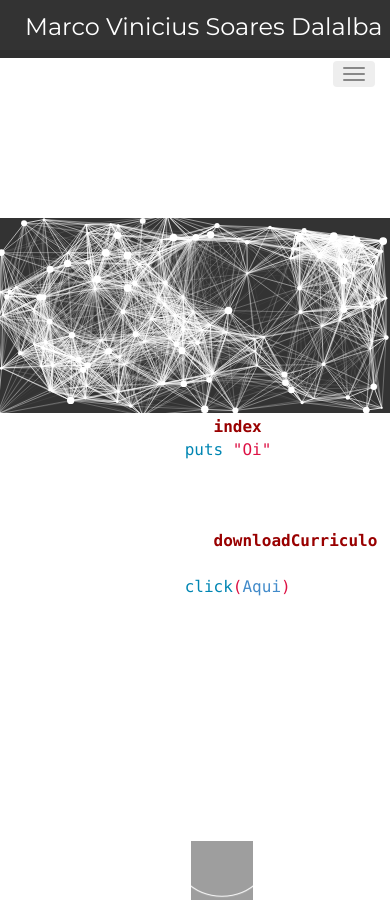
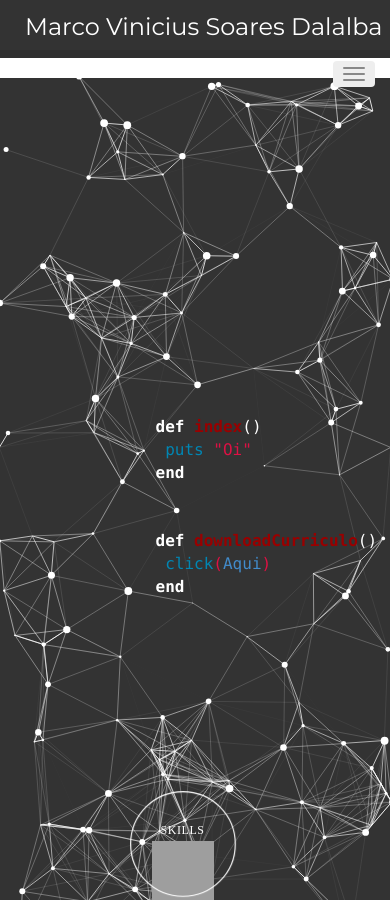
Before and after one commit to vinisdl/vinisdl.github.io, a Jekyll site: the page built from index.html, in a window 390 px wide and 900 px high. Built offline with Jekyll 4.4.1, drawn with Linux system fonts in a browser that asks for light colours; nearby versions of some CDN libraries; grey boxes are pictures that could not be loaded.

Commit message:
responsive web site home page

```diff
--- a/css/custom.css
+++ b/css/custom.css
@@ -1592,10 +1592,20 @@ blockquote footer {
 	  display:block;
 	  width:100%;
 	  min-height:300px;
-	  padding:210px 0;
+	 padding: 0 0;
+	  height: 100%;
+	}
+	.section .p-intro{
+		height: 100vh
 	}
 	.section:first-of-type {
-	    padding-top: 140px;
+	    padding-top: 0px;
+	}
+	.highlight {
+		left:30%;
+	}
+	#SPAN_1{
+		left:35%;
 	}
 }
 
```
